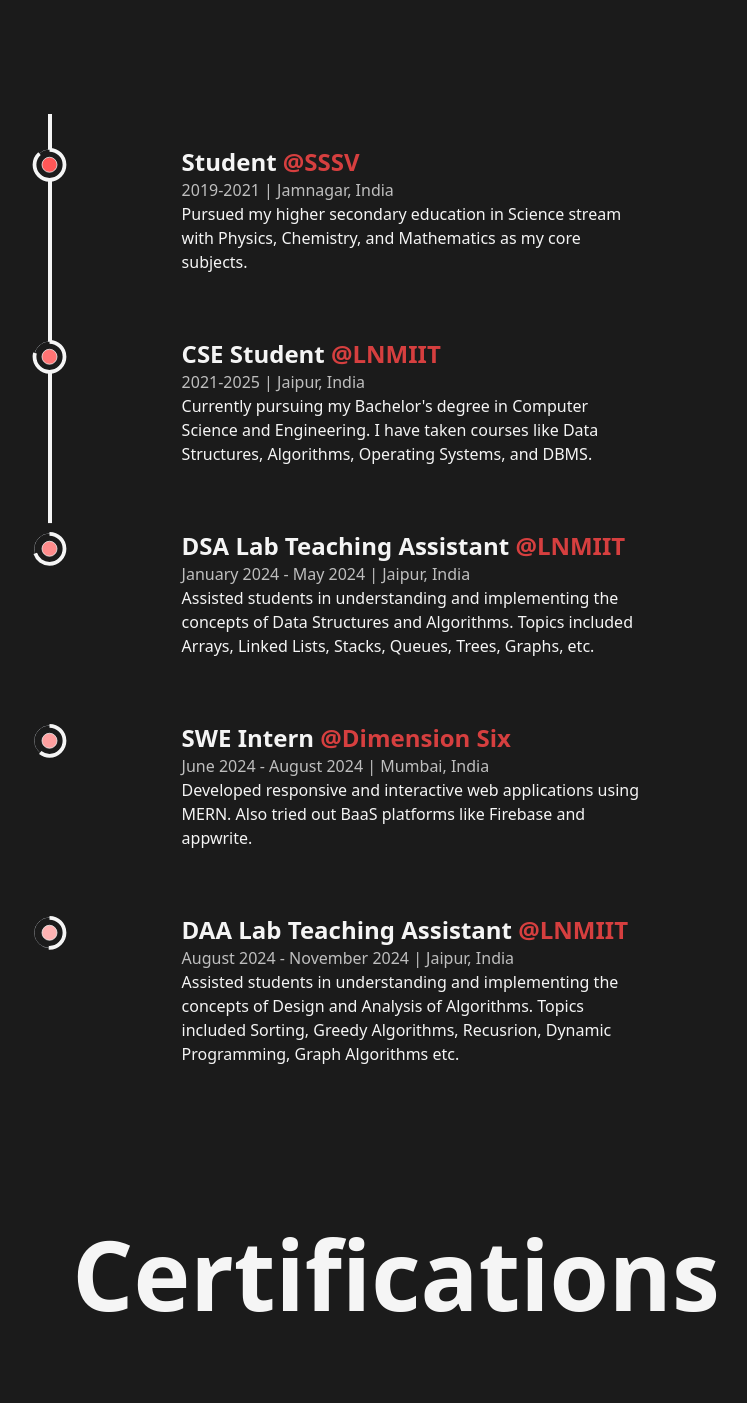
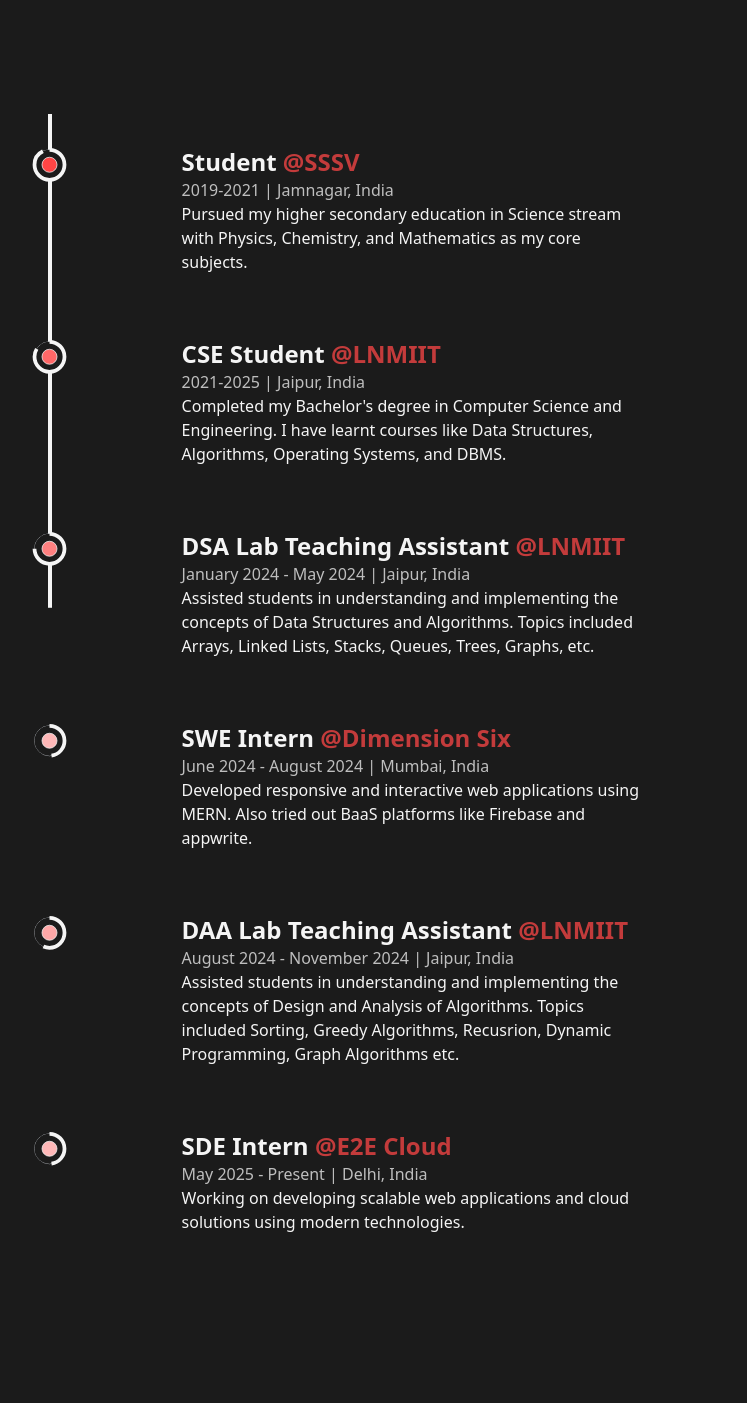
Before and after one commit to AryanShah874/Me, a React (Vite) app: page /about in a window 1280 px wide. Shown: the part 2112-3515 px from the top of the page, without its empty margins (244-991 px from the left). Built offline with nearby package versions, Linux system fonts and the light colour scheme.

Commit message:
added experience

```diff
--- a/src/components/Experience.jsx
+++ b/src/components/Experience.jsx
@@ -1,5 +1,5 @@
 import { motion, useScroll } from 'framer-motion';
-import React, { useRef } from 'react'
+import { useRef } from 'react'
 import ListIcon from './ListIcon';
 
 const Experience = () => {
@@ -45,8 +45,8 @@
               <h3 className='capitalise font-bold text-2xl sm:text-xl xs:text-lg'>CSE Student&nbsp;<a target='_blank' href="https://lnmiit.ac.in" className='text-red-500 animate-pulse capitalize'>@LNMIIT</a></h3>
               <span className='capitalise font-medium text-dark/75 xs:text-sm dark:text-light/75'>2021-2025 | Jaipur, India</span>
               <p className='font-medium w-full md:text-sm'>
-                Currently pursuing my Bachelor's degree in Computer Science and Engineering.
-                I have taken courses like Data Structures, Algorithms, Operating Systems, and DBMS.
+                Completed my Bachelor&apos;s degree in Computer Science and Engineering.
+                I have learnt courses like Data Structures, Algorithms, Operating Systems, and DBMS.
               </p>
             </motion.div>
           </li>
@@ -79,6 +79,16 @@
               </p>
             </motion.div>
           </li>
+           <li ref={listRef4} className='my-8 w-[60%] mx-auto flex flex-col items-start justify-between md:w-[80%]'>
+            <ListIcon reference={listRef4}/>
+            <motion.div initial={{y: 50}} whileInView={{y: 0}} transition={{duration: 0.2, type: 'spring'}}>
+              <h3 className='capitalise font-bold text-2xl sm:text-xl xs:text-lg'>SDE Intern&nbsp;<a target='_blank' href="https://www.e2enetworks.com" className='text-red-500 animate-pulse capitalize'>@E2E Cloud</a></h3>
+              <span className='capitalise font-medium text-dark/75 sm:text-sm dark:text-light/75'>May 2025 - Present | Delhi, India</span>
+              <p className='font-medium w-full md:text-sm'>
+                Working on developing scalable web applications and cloud solutions using modern technologies.
+              </p>
+            </motion.div>
+          </li>
         </ul>
       </div>
     </>
```
